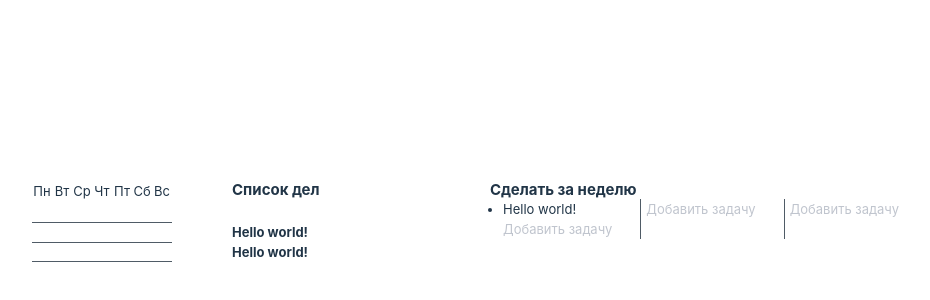
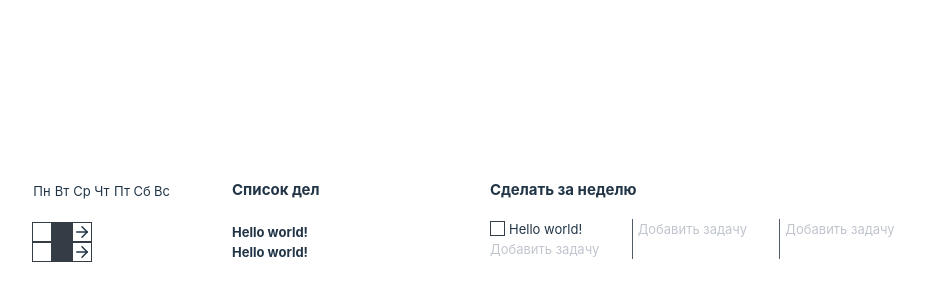
Before and after one commit to 6ocra3/Planner, a React (Vite) app: page / in a window 1280 px wide. Shown: the part 178-478 px from the top of the page, without its empty margins (160-1090 px from the left). Built offline with nearby package versions, Linux system fonts and the light colour scheme.

Commit message:
add different square display

```diff
--- a/package.json
+++ b/package.json
@@ -10,9 +10,9 @@
     "preview": "vite preview"
   },
   "dependencies": {
-    "feather-icons": "^4.29.0",
     "react": "^18.2.0",
-    "react-dom": "^18.2.0"
+    "react-dom": "^18.2.0",
+    "react-feather": "^2.0.10"
   },
   "devDependencies": {
     "@types/react": "^18.0.37",
--- a/src/App.css
+++ b/src/App.css
@@ -16,19 +16,36 @@
   box-sizing: border-box;
   width: 20px;
   height: 20px;
-  border-top: solid 0.5px #4f5b66;
+  /* border-top: solid 0.5px #4f5b66; */
 }
 
-.task:last-child .task__days .task__day {
+/* .task:last-child .task__days .task__day {
   border-bottom: solid 0.5px #4f5b66;
-}
+} */
 
 /* .task__days:last-child .task__day {
   border-bottom: solid 0.5px #4f5b66;
 } */
 
 .task__day:hover {
-  border: solid 1px #343d46 !important;
+  border: solid 1px #343d46;
+}
+
+.empty {
+  border: solid 1px #343d46;
+}
+
+.fill {
+  background-color: #343d46;
+}
+
+.arrow {
+  border: solid 1px #343d46;
+
+}
+
+.icon {
+  margin-top: auto;
 }
 
 .task {
@@ -68,6 +85,10 @@
   text-align: left;
 }
 
+.list__header {
+  margin-bottom: 20px;
+}
+
 .task__days {
   display: flex;
 }
@@ -92,13 +113,13 @@
 }
 
 .list__content {
-  padding-left: 13px;
   display: grid;
   grid-template-columns: 1fr 1fr 1fr;
   column-gap: 5px;
 }
 
 .list__ul {
+  list-style: none;
   border-right: solid 0.5px #4f5b66;
 }
 
@@ -112,12 +133,21 @@
   color: #c0c5ce;
 }
 
-
-
 .list__add:hover {
   color: #4f5b66;
 }
 
+.list__point {
+  display: flex;
+}
+
+.list__point_square {
+  margin: auto 4px auto 0;
+  box-sizing: border-box;
+  width: 15px;
+  height: 15px;
+  border: solid 1px #343d46;
+}
 
 @keyframes logo-spin {
   from {
--- a/src/App.jsx
+++ b/src/App.jsx
@@ -1,7 +1,9 @@
 import { useState } from 'react'
 import reactLogo from './assets/react.svg'
 import viteLogo from '/vite.svg'
+import { ArrowRight } from 'react-feather'
 import './App.css'
+
 // #343d46,#4f5b66,#65737e,#a7adba,#c0c5ce
 
 function App() {
@@ -11,10 +13,16 @@ function App() {
         <div className="task__days">
           {days.map((v) => {
             if (v == 0) {
-              return <div key={key} className="task__day"></div>
+              return <div key={key} className="task__day none"></div>
+            }
+            else if (v == 1) {
+              return <div key={key} className="task__day empty"></div>
+            }
+            else if (v == 2) {
+              return <div key={key} className="task__day fill"></div>
             }
             else {
-              return <></>
+              return <div key={key} className="task__day arrow"><ArrowRight className='icon' size={18} /></div>
             }
           })}
         </div>
@@ -22,7 +30,7 @@ function App() {
       </section>
     )
   }
-  const tasks = [{ key: 0, task: "Hello world!", column: 1, days: [0, 0, 0, 0, 0, 0, 0] }]
+  const tasks = [{ key: 0, task: "Hello world!", column: 1, days: [1, 2, 3, 0, 0, 0, 0] }]
 
   const head = [{ key: 10, value: "Пн" }, { key: 11, value: "Вт" }, { key: 12, value: "Ср" }, { key: 13, value: "Чт" }, { key: 14, value: "Пт" }, { key: 15, value: "Сб" }, { key: 16, value: "Вс" }]
   const yach = [{ key: 1, value: 0 }, { key: 2, value: 0 }, { key: 3, value: 0 }, { key: 4, value: 0 }, { key: 5, value: 0 }, { key: 6, value: 0 }, { key: 7, value: 0 }]
@@ -48,7 +56,9 @@ function App() {
           <ul className="list__ul">
             {tasks.map(t => {
               if (t.column == 1) {
-                return (<li className="list__point">{t.task}</li>)
+                return (<li className="list__point">
+                  <div className="list__point_square"></div>
+                  {t.task}</li>)
               }
             })}
             <li className="list__add">Добавить задачу</li>
```
Also changed, not shown: 1 other file (tests, documents, lock files or other folders).
